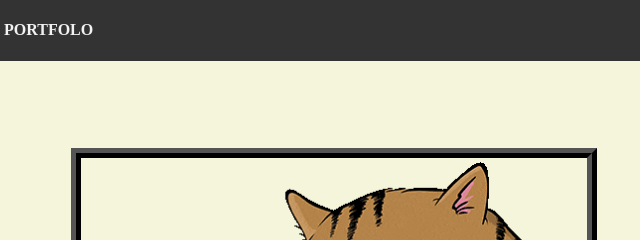
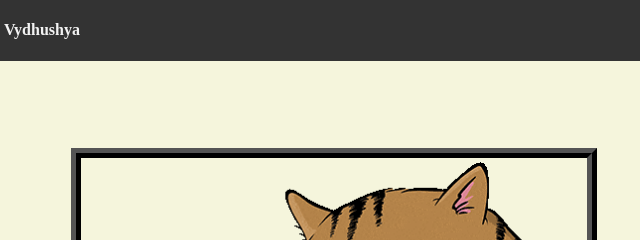
Before and after one commit to vydhushya/Portfolio, a plain HTML site: page index.html in a window 1280 px wide. Shown: the top 240 px of the page, 0-640 px from the left. Drawn offline with nearby package versions, Linux system fonts and the light colour scheme.

Commit message:
updated name

```diff
--- a/index.html
+++ b/index.html
@@ -10,7 +10,7 @@
 </head>
 <body>
     <div class="navbar">
-        <h4> &nbsp;PORTFOLO</h4>
+        <h4> &nbsp;Vydhushya</h4>
         <a href="#extra">Extra Curricular</a>
         <a href="#home">Projects</a>
         <a href="#exp">Experience</a>
```
